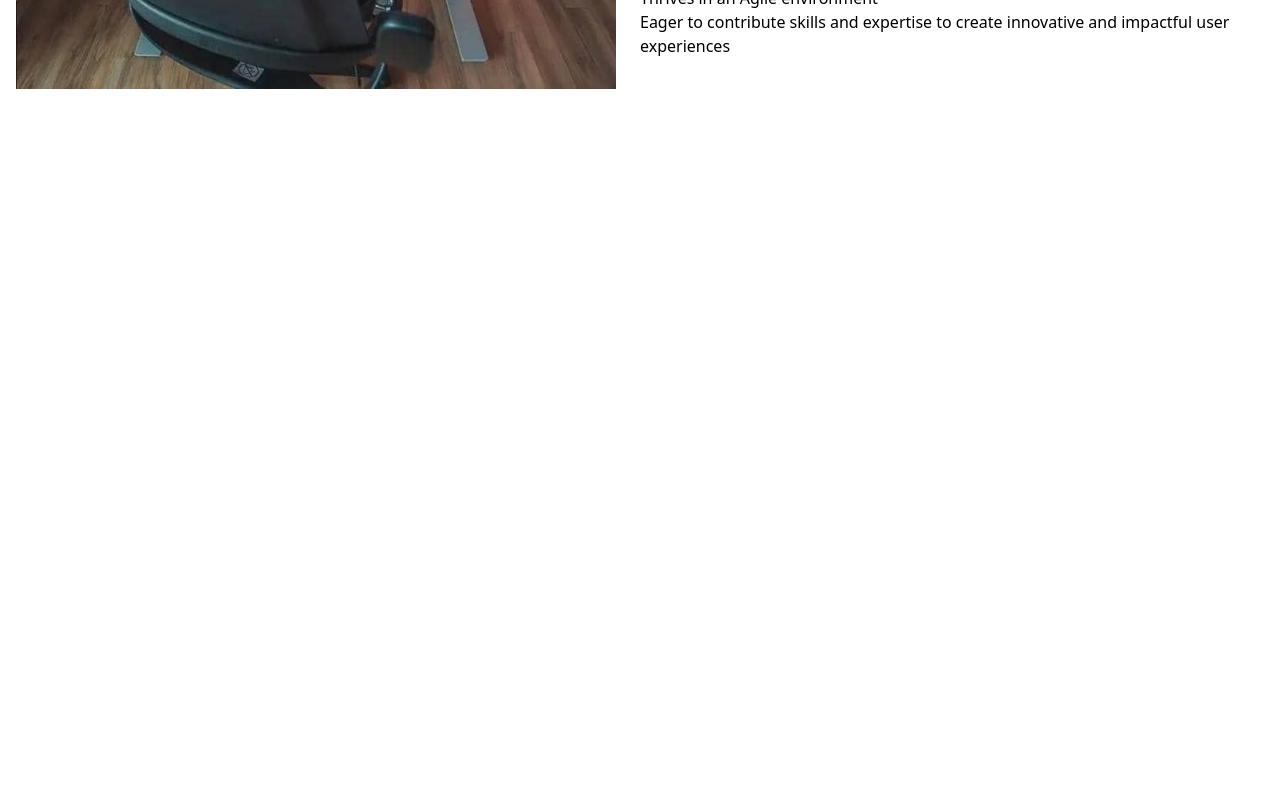
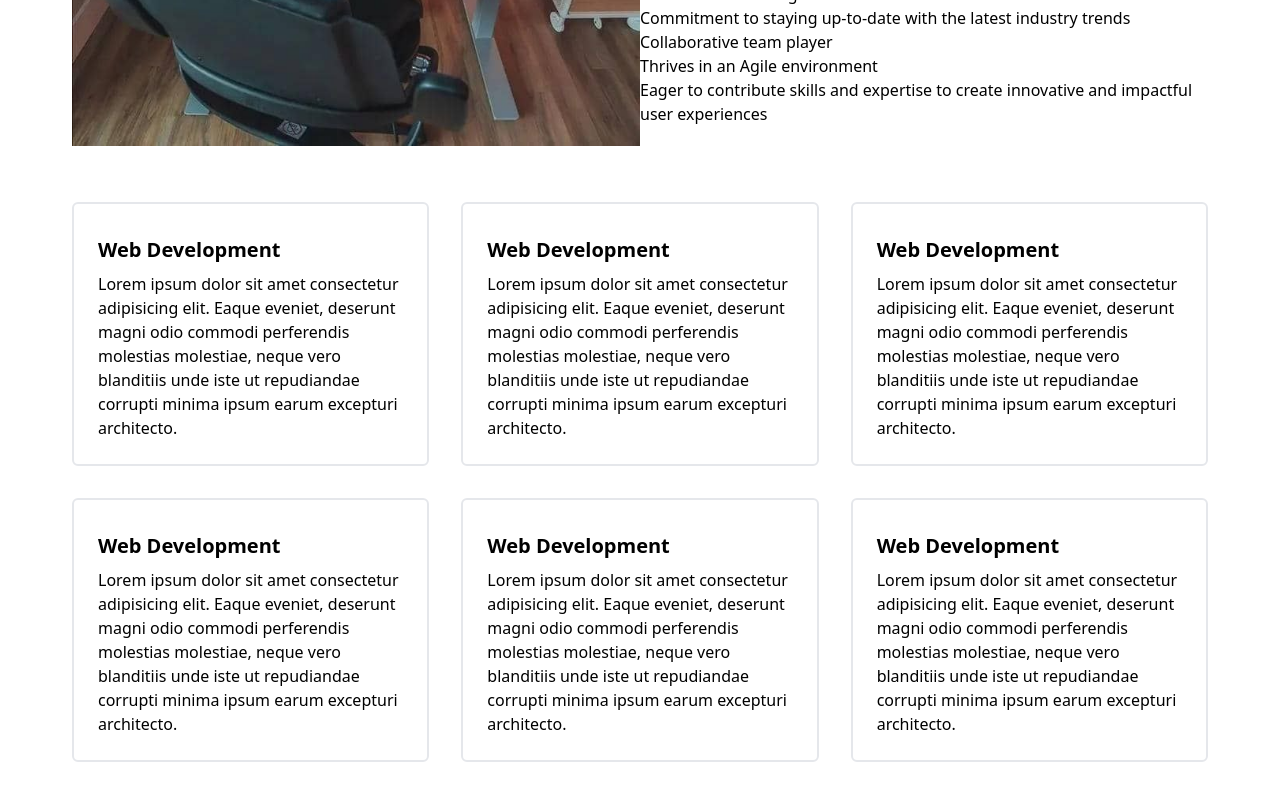
Before and after one commit to Lukman10a/myportfolio, a Next.js app: page / in a window 1280 px wide. Shown: the part 682-1482 px from the top of the page. Before the commit the page ends 800 px from the top, so only its background shows below. Built offline with nearby package versions, Linux system fonts and the light colour scheme.

Commit message:
createb the service page

```diff
--- /dev/null
+++ b/components/services.js
@@ -0,0 +1,58 @@
+const Services = () => {
+  const serviceDetails = SERVICE_DETAILLS.map((service) => {
+    return (
+      <div>
+        <div className="p-6 border-2 rounded-md">
+          <h1 className="text-xl font-bold py-2">Web Development</h1>
+          <p>
+            Lorem ipsum dolor sit amet consectetur adipisicing elit. Eaque
+            eveniet, deserunt magni odio commodi perferendis molestias
+            molestiae, neque vero blanditiis unde iste ut repudiandae corrupti
+            minima ipsum earum excepturi architecto.
+          </p>
+        </div>
+      </div>
+    );
+  });
+
+  return (
+    <div className="grid grid-cols-1 sm:grid-cols-3 m-4 gap-8">
+      {serviceDetails}
+    </div>
+  );
+};
+
+export default Services;
+
+const SERVICE_DETAILLS = [
+  {
+    title: "Web Development",
+    subtitle:
+      "    Lorem ipsum dolor sit amet consectetur adipisicing elit. Eaque eveniet, deserunt magni odio commodi perferendis molestias molestiae,neque vero blanditiis unde iste ut repudiandae corrupti minima ipsumearum excepturi architecto.",
+  },
+  {
+    title: "Frontend Developer",
+    subtitle:
+      "    Lorem ipsum dolor sit amet consectetur adipisicing elit. Eaque eveniet, deserunt magni odio commodi perferendis molestias molestiae,neque vero blanditiis unde iste ut repudiandae corrupti minima ipsumearum excepturi architecto.",
+  },
+  {
+    title: "React Developer",
+    subtitle:
+      "Lorem ipsum dolor sit amet consectetur adipisicing elit. Eaque eveniet, deserunt magni odio commodi perferendis molestias molestiae,neque vero blanditiis unde iste ut repudiandae corrupti minima ipsumearum excepturi architecto.",
+  },
+  {
+    title: "Mobile Development",
+    subtitle:
+      "Lorem ipsum dolor sit amet consectetur adipisicing elit. Eaque eveniet, deserunt magni odio commodi perferendis molestias molestiae,neque vero blanditiis unde iste ut repudiandae corrupti minima ipsumearum excepturi architecto.",
+  },
+  {
+    title: "Blog Creation",
+    subtitle:
+      "Lorem ipsum dolor sit amet consectetur adipisicing elit. Eaque eveniet, deserunt magni odio commodi perferendis molestias molestiae,neque vero blanditiis unde iste ut repudiandae corrupti minima ipsumearum excepturi architecto.",
+  },
+  {
+    title: "Content Creation",
+    subtitle:
+      "Lorem ipsum dolor sit amet consectetur adipisicing elit. Eaque eveniet, deserunt magni odio commodi perferendis molestias molestiae,neque vero blanditiis unde iste ut repudiandae corrupti minima ipsumearum excepturi architecto.",
+  },
+];
--- a/pages/index.js
+++ b/pages/index.js
@@ -1,11 +1,13 @@
 import About from "@/components/about";
 import NavBar from "@/components/navBar";
+import Services from "@/components/services";
 
 export default function Home() {
   return (
-    <main>
+    <main className="p-10 m-4 space-y-14">
       <NavBar />
       <About />
+      <Services />
     </main>
   );
 }
```
